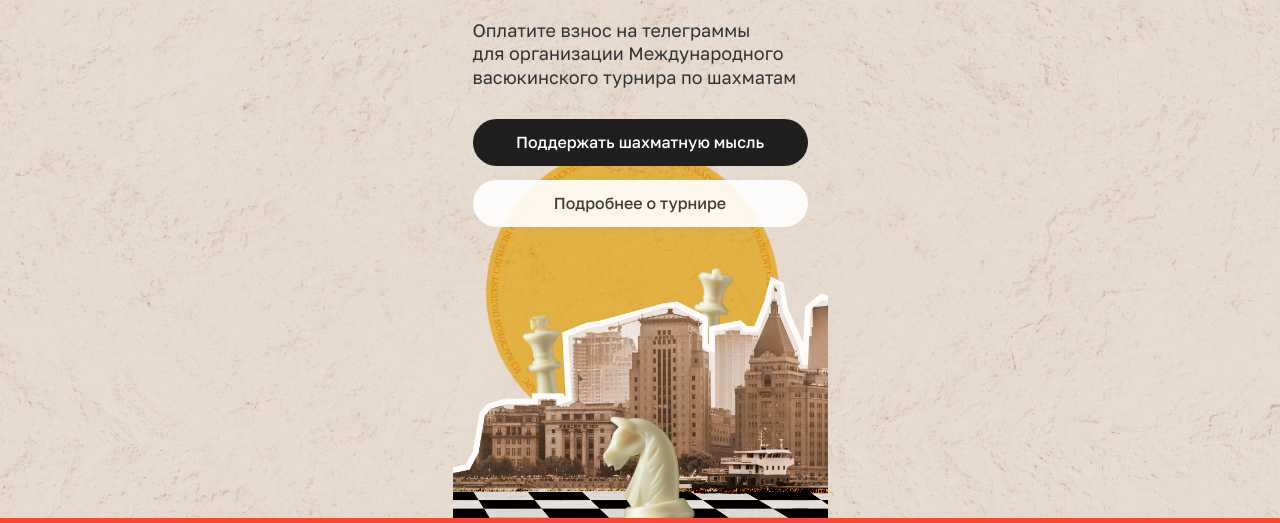
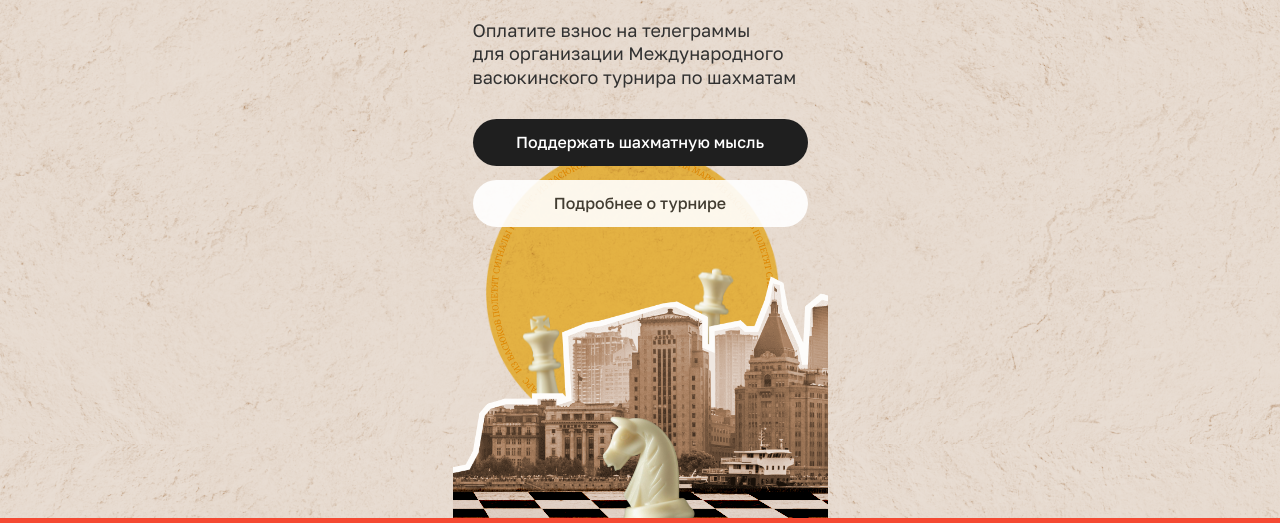
Before and after one commit to Flipwhip/Ya_test, a plain HTML site: page index.html in a window 1280 px wide. Shown: the part 256-779 px from the top of the page. Drawn offline with Linux system fonts and the light colour scheme.

Commit message:
Update style.css

```diff
--- a/css/style.css
+++ b/css/style.css
@@ -323,7 +323,7 @@ svg {
   height: 441px;
   bottom: 0;
   right: -201px;
-  background-image: url(../img/city_1.png), url(../img/chessboard.png);
+  background-image: url(../img/chessboard.png), url(../img/city_1.png);
   background-position: -2px 11px;
   background-repeat: no-repeat;
   background-size: 100.5%;
```
